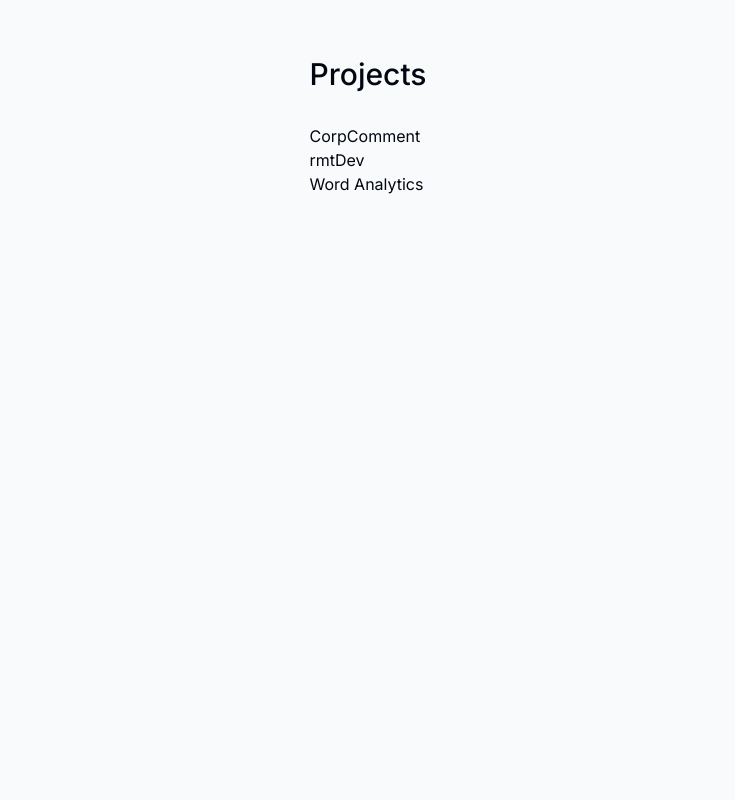
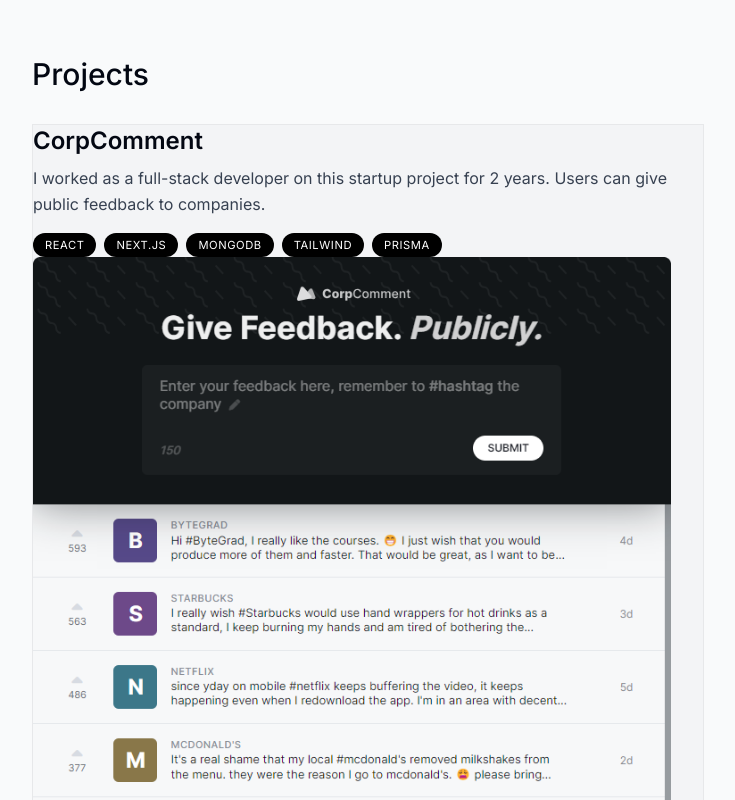
Before and after one commit to Tusharbalar/portfolio-website, a Next.js app: page / in a window 1280 px wide. Shown: the part 1240-2040 px from the top of the page, without its empty margins (272-1007 px from the left). Built offline with nearby package versions, Linux system fonts and the light colour scheme.

Commit message:
Added skills

```diff
--- a/components/projects.tsx
+++ b/components/projects.tsx
@@ -1,6 +1,7 @@
 import React from 'react'
 import SectionHeading from './section-heading'
 import { projectsData } from '@/lib/data'
+import Image from 'next/image';
 
 export default function Projects() {
   return (
@@ -27,5 +28,14 @@ function Project({
   tags,
   imageUrl
 }: ProjectProp) {
-  return <div>{title}</div>
+  return <section className='bg-gray-100 max-w-[42rem] border border-black/5 overflow-hidden sm:pr-8'>
+    <h3 className='text-2xl font-semibold'>{title}</h3>
+    <p className='mt-2 leading-relaxed text-gray-700'>{description}</p>
+    <ul className='flex flex-wrap mt-4 gap-2'>
+      {tags.map((tag, index) => (
+        <li className='bg-black px-3 py-1 text-[0.7rem] uppercase tracking-wider text-white rounded-full' key={index}>{tag}</li>
+      ))}
+    </ul>
+    <Image src={imageUrl} alt="Project I worked on" quality={95} />
+  </section>
 }
```
